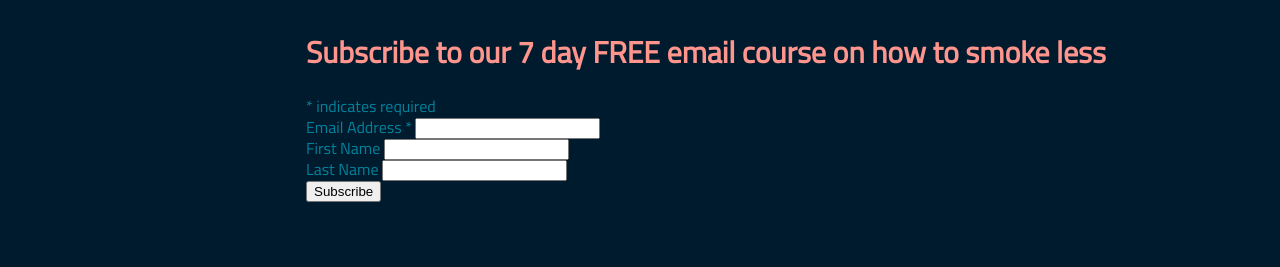
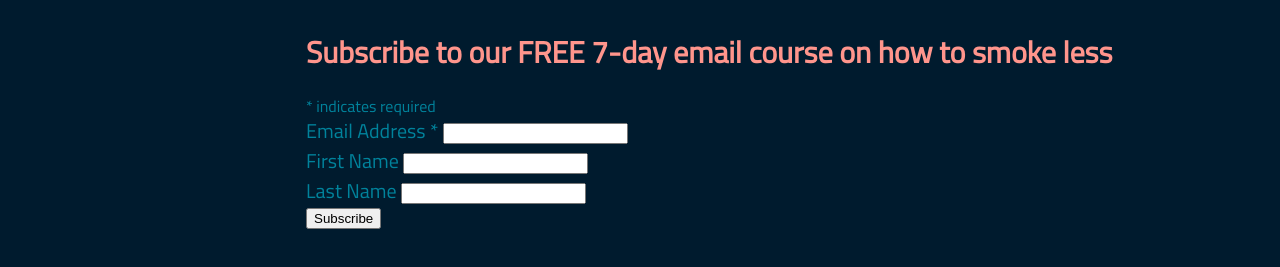
Before and after one commit to hugo-alves/less.guru, a plain HTML site: page email.html in a window 1280 px wide. Shown: the part 239-506 px from the top of the page. Drawn offline with Linux system fonts and the light colour scheme.

Commit message:
com a pagina de email

```diff
--- a/email.html
+++ b/email.html
@@ -36,7 +36,7 @@
         <div id="mc_embed_signup">
         <form action="//impossible.us4.list-manage.com/subscribe/post?u=555bb9cad7ff72af1ffb50bc3&amp;id=fc04050a72" method="post" id="mc-embedded-subscribe-form" name="mc-embedded-subscribe-form" class="validate" target="_blank" novalidate>
             <div id="mc_embed_signup_scroll">
-          <h2>Subscribe to our 7 day FREE email course on how to smoke less</h2>
+          <h2>Subscribe to our FREE 7-day email course on how to smoke less</h2>
         <div class="indicates-required"><span class="asterisk">*</span> indicates required</div>
         <div class="mc-field-group">
           <label for="mce-EMAIL">Email Address  <span class="asterisk">*</span>
--- a/styles.css
+++ b/styles.css
@@ -210,6 +210,11 @@ header img {
   color: #ff958c;
   font-size: 30px;
 }
+
+.mc-field-group {
+  font-size: 20px;
+  line-height: 1.5;
+}
 @media (max-width: 600px) {
 .content .form-container{
     padding: 0 25px;
```
